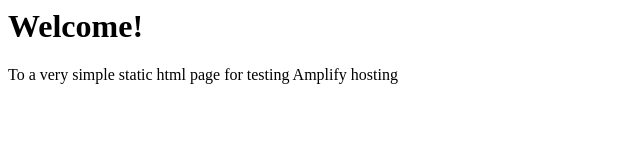
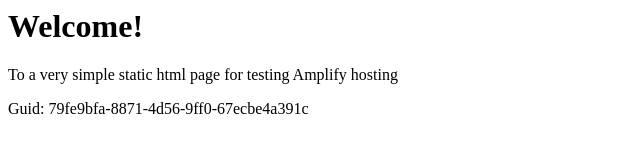
Before and after one commit to aws-aemilia-dub/Github-PR-Commit-Integration-Test-DoNotTouch-Gith-OKSLNVO2-v1-preprod-eu-west-1, a website: page src/index.html in a window 1280 px wide. Shown: the whole page, without its empty margins (0-640 px from the left). Drawn offline with Linux system fonts and the light colour scheme.

Commit message:
commit from integ tests

```diff
--- a/src/index.html
+++ b/src/index.html
@@ -1,3 +1,5 @@
+
+
 <html lang="en">
 
 <head>
@@ -10,6 +12,6 @@
 <body>
     <h1>Welcome!</h1>
     <p>To a very simple static html page for testing Amplify hosting</p>
-</body>
+    <p>Guid: 79fe9bfa-8871-4d56-9ff0-67ecbe4a391c</p></body>
 
 </html>
```
